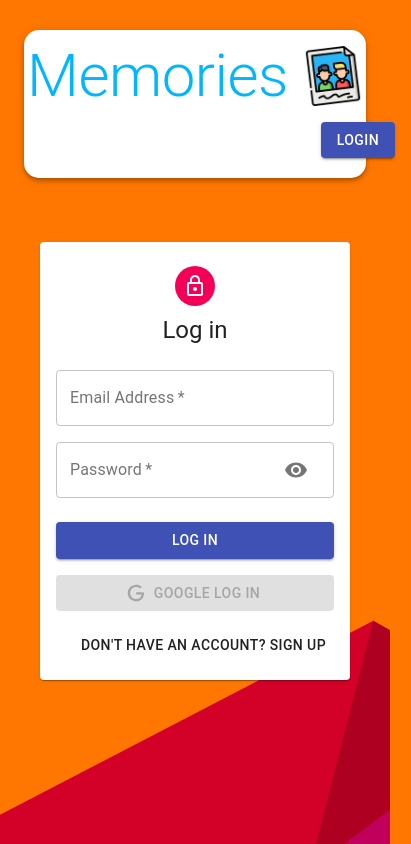
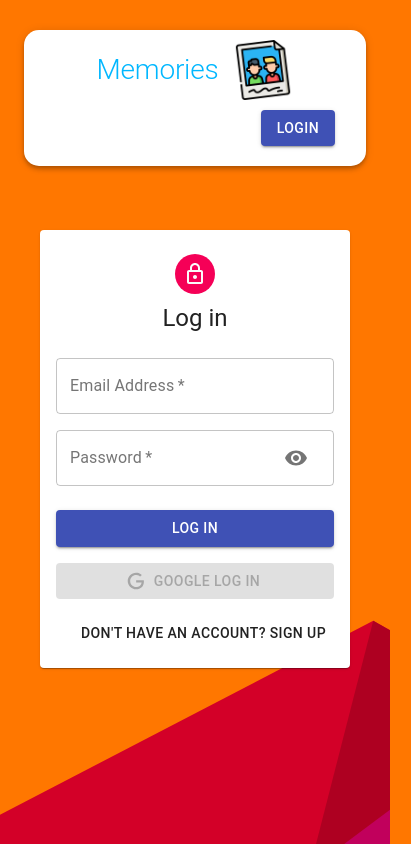
Before and after one commit to simonbucko/memories_app, a React (Create React App) app: page /auth in a window 390 px wide. Shown: the whole page, 411 px wide, since content can reach past the window. Built offline with nearby package versions, Linux system fonts and the light colour scheme.

Commit message:
initial commit

```diff
--- a/package.json
+++ b/package.json
@@ -2,7 +2,7 @@
   "name": "client",
   "version": "0.1.0",
   "private": true,
-  "proxy": "http://localhost:5000",
+  "proxy": "https://memories-app3.herokuapp.com",
   "dependencies": {
     "@material-ui/core": "^4.11.3",
     "@material-ui/icons": "^4.11.2",
--- a/src/components/Navbar/styles.js
+++ b/src/components/Navbar/styles.js
@@ -48,6 +48,32 @@ export default makeStyles((theme) => ({
         },
         profile: {
             justifyContent: 'center'
+        },
+        heading: {
+            fontSize: '1.75rem'
+        },
+        toolbar: {
+            width: '280px'
         }
+
+    },
+    [theme.breakpoints.up('sm')]: {
+        heading: {
+            fontSize: '3.75rem'
+        },
+        appBar: {
+            flexDirection: 'row',
+            justifyContent: 'space-between',
+            alignItems: 'center',
+        },
+    },
+    [theme.breakpoints.down('xs')]: {
+        userName: {
+            display: 'none'
+        },
+        purple: {
+            marginRight: 10
+        }
+
     }
 }));
--- a/src/index.css
+++ b/src/index.css
@@ -4,3 +4,33 @@ body {
   background-attachment: fixed;
   background-size: cover;
 }
+
+header {
+  flex-direction: row !important;
+}
+
+div
+  > header
+  > div.MuiToolbar-root.MuiToolbar-regular.jss4.MuiToolbar-gutters
+  > div
+  > h6 {
+  margin: 0 10px 0 5px;
+}
+
+div
+  > header
+  > div.MuiToolbar-root.MuiToolbar-regular.jss4.MuiToolbar-gutters
+  > div
+  > div {
+  background-color: #a800a6;
+}
+
+@media only screen and (max-width: 770px) {
+  header {
+    flex-direction: column !important;
+  }
+
+  #root > div > header > div.jss7 > a {
+    font-size: 2.75rem;
+  }
+}
```
Also changed, not shown: 1 other file (tests, documents, lock files or other folders).
